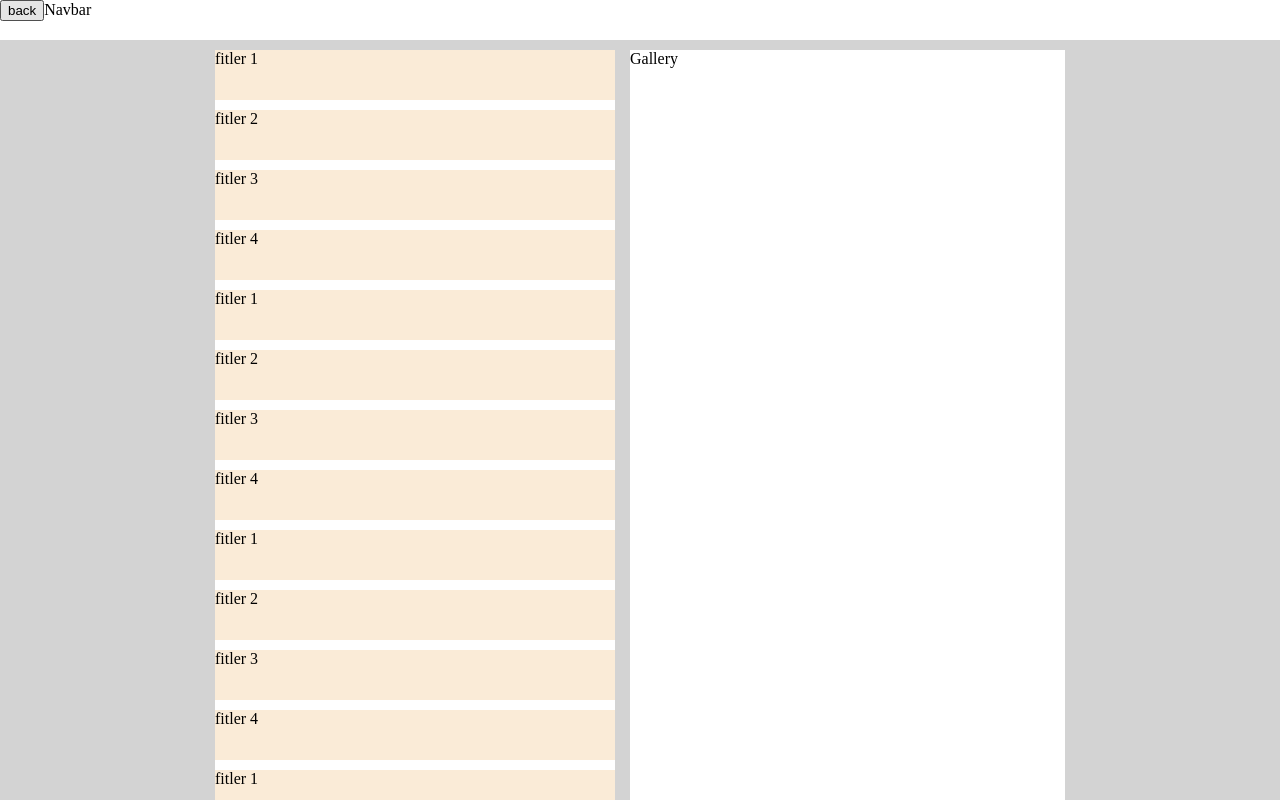
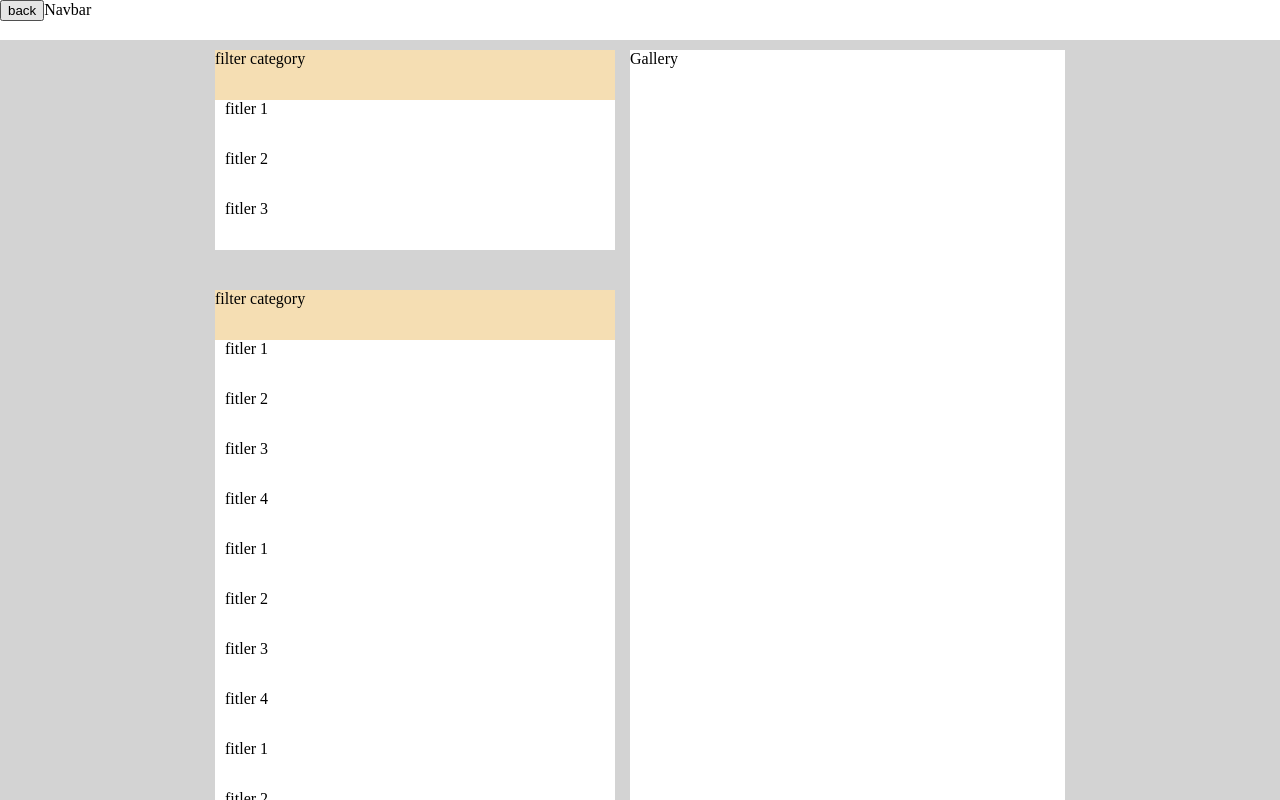
Before and after one commit to GabrielOarga/responsiveish, a React app: page / in a window 1280 px wide. Built offline with nearby package versions, Linux system fonts and the light colour scheme.

Commit message:
MASTER: Added collapsing elements

```diff
--- a/src/components/App.jsx
+++ b/src/components/App.jsx
@@ -1,5 +1,4 @@
 import React, { Component } from 'react';
-import ReactDOM from 'react-dom';
 
 import ModalView from '../containers/ModalView/ModalView';
 import MainView from '../containers/MainView/MainView';
@@ -28,6 +27,4 @@ class Dashboard extends Component {
   }
 }
 
-const container = document.createElement('div');
-document.body.appendChild(container);
-ReactDOM.render(<Dashboard />, container);
+export default Dashboard;
--- /dev/null
+++ b/src/components/Sidebar/Category.jsx
@@ -0,0 +1,22 @@
+import React, {Component} from 'react';
+
+import Content from './Content';
+
+export default class Category extends Component {
+  state = { expanded: true };
+
+  render () {
+    return (
+      <div className={'filter-category'}>
+        <div className={'header'} onClick={() => {console.log('click'); this.handleClick()}}>filter category</div>
+        <Content expanded={this.state.expanded}>
+          {this.props.children}
+        </Content>
+      </div>
+    )
+  }
+
+  handleClick = () => {
+    this.setState({ expanded: !this.state.expanded });
+  };
+}
--- /dev/null
+++ b/src/components/Sidebar/Content.jsx
@@ -0,0 +1,14 @@
+import React from 'react';
+
+const Content = ({children, expanded}) => {
+
+  const className = expanded ? 'content scrollable expanded' : 'content scrollable collapsed';
+
+  return (
+    <div className={className}>
+      {children}
+    </div>
+  )
+};
+
+export default Content;
--- a/src/components/Sidebar/Sidebar.jsx
+++ b/src/components/Sidebar/Sidebar.jsx
@@ -1,10 +1,61 @@
 import React from 'react';
+
+import Category from './Category';
 
 import './style.less';
 
 const Sidebar = () => {
   return (
     <div className={'sidebar'}>
+      <Category className={'filter-category'}>
+        <div className={'filter'}>fitler 1</div>
+        <div className={'filter'}>fitler 2</div>
+        <div className={'filter'}>fitler 3</div>
+      </Category>
+      <Category className={'filter-category'}>
+        <div className={'filter'}>fitler 1</div>
+        <div className={'filter'}>fitler 2</div>
+        <div className={'filter'}>fitler 3</div>
+        <div className={'filter'}>fitler 4</div>
+        <div className={'filter'}>fitler 1</div>
+        <div className={'filter'}>fitler 2</div>
+        <div className={'filter'}>fitler 3</div>
+        <div className={'filter'}>fitler 4</div>
+        <div className={'filter'}>fitler 1</div>
+        <div className={'filter'}>fitler 2</div>
+      </Category>
+      <Category className={'filter-category'}>
+        <div className={'filter'}>fitler 1</div>
+        <div className={'filter'}>fitler 2</div>
+        <div className={'filter'}>fitler 3</div>
+        <div className={'filter'}>fitler 4</div>
+        <div className={'filter'}>fitler 1</div>
+        <div className={'filter'}>fitler 2</div>
+        <div className={'filter'}>fitler 3</div>
+        <div className={'filter'}>fitler 4</div>
+        <div className={'filter'}>fitler 1</div>
+        <div className={'filter'}>fitler 2</div>
+        <div className={'filter'}>fitler 3</div>
+        <div className={'filter'}>fitler 4</div>
+        <div className={'filter'}>fitler 1</div>
+        <div className={'filter'}>fitler 2</div>
+        <div className={'filter'}>fitler 3</div>
+        <div className={'filter'}>fitler 4</div>
+        <div className={'filter'}>fitler 1</div>
+        <div className={'filter'}>fitler 2</div>
+        <div className={'filter'}>fitler 3</div>
+        <div className={'filter'}>fitler 4</div>
+        <div className={'filter'}>fitler 1</div>
+        <div className={'filter'}>fitler 2</div>
+        <div className={'filter'}>fitler 3</div>
+        <div className={'filter'}>fitler 4</div>
+      </Category>
+      <Category className={'filter-category'}>
+        <div className={'filter'}>fitler 1</div>
+        <div className={'filter'}>fitler 2</div>
+        <div className={'filter'}>fitler 3</div>
+      </Category>
+      <Category className={'filter-category'}>
         <div className={'filter'}>fitler 1</div>
         <div className={'filter'}>fitler 2</div>
         <div className={'filter'}>fitler 3</div>
@@ -37,6 +88,23 @@ const Sidebar = () => {
         <div className={'filter'}>fitler 2</div>
         <div className={'filter'}>fitler 3</div>
         <div className={'filter'}>fitler 4</div>
+        <div className={'filter'}>fitler 1</div>
+        <div className={'filter'}>fitler 2</div>
+        <div className={'filter'}>fitler 3</div>
+        <div className={'filter'}>fitler 4</div>
+        <div className={'filter'}>fitler 1</div>
+        <div className={'filter'}>fitler 2</div>
+        <div className={'filter'}>fitler 3</div>
+        <div className={'filter'}>fitler 4</div>
+        <div className={'filter'}>fitler 1</div>
+        <div className={'filter'}>fitler 2</div>
+        <div className={'filter'}>fitler 3</div>
+        <div className={'filter'}>fitler 4</div>
+        <div className={'filter'}>fitler 1</div>
+        <div className={'filter'}>fitler 2</div>
+        <div className={'filter'}>fitler 3</div>
+        <div className={'filter'}>fitler 4</div>
+      </Category>
     </div>
   )
 };
--- a/src/components/Sidebar/style.less
+++ b/src/components/Sidebar/style.less
@@ -1,20 +1,54 @@
+@import '../../styles/variables.less';
+
 .sidebar {
-  background: white;
-  overflow: auto;
-
   grid-column-start: start;
   grid-column-end: mid;
   grid-row-start: mid;
   grid-row-end: end;
 
-  display: grid;
+  background: none;
 
-  //grid-template-rows: repeat(auto-fill, 50px);
+  .filter-category {
+    display: flex;
+    flex-flow: column nowrap;
+    justify-content: flex-start;
 
-  grid-gap: 10px;
+    overflow: hidden;
 
-  .filter {
-    background: antiquewhite;
-    height: 50px;
+    margin-bottom: 40px;
+
+    background: wheat;
+
+    .header {
+      flex: 0 0 50px;
+    }
+
+    .content {
+      overflow: auto scroll;
+      transition: max-height 0.25s ease; //NOTE: Use 'ease' here for best behaviour for smaller than max-height elements
+
+      .filter {
+        background: white;
+        height: 50px;
+      }
+
+      &.expanded {
+        max-height: min(350px, height);
+      }
+
+      &.collapsed {
+        max-height: 0;
+      }
+    }
+
+    .filter {
+      background: antiquewhite;
+      height: 50px;
+
+      display: flex;
+      flex-flow: row nowrap;
+      justify-content: space-between;
+      padding: 0 10px 0 10px;
+    }
   }
 }
--- a/src/containers/ModalView/style.less
+++ b/src/containers/ModalView/style.less
@@ -20,6 +20,8 @@
   width: 100vw;
   height: 100vh;
 
+  overflow: auto;
+
   display: grid;
   grid-template-columns: 200px [start] 400px [mid] auto [end] 200px;
   grid-template-rows: [start] 40px [mid] auto [end];
--- a/src/index.js
+++ b/src/index.js
@@ -1,10 +1,10 @@
 import React from 'react';
 import ReactDOM from 'react-dom';
 
-import App from './components/App';
+import Dashboard from './components/App';
 
 import './styles/style.less';
 
 /* NOTE: App Init */
 
-ReactDOM.render(<App />, document.getElementById('responsively'));
+ReactDOM.render(<Dashboard />, document.getElementById('responsively'));
--- a/src/styles/style.less
+++ b/src/styles/style.less
@@ -2,4 +2,30 @@
 
 body {
   background-color: @color;
+
+  div {
+
+  }
+
+  .scrollable {
+    &::-webkit-scrollbar-track
+    {
+      background-color: #ffffff;
+    }
+
+    &::-webkit-scrollbar
+    {
+      width: 12px;
+      height: 6px;
+      -webkit-appearance: none;
+    }
+
+    &::-webkit-scrollbar-thumb
+    {
+      width: 12px;
+      border-radius: 8px;
+      border: 3px solid #fff;
+      background-color: @scrollbar;
+    }
+  }
 }
--- a/src/styles/variables.less
+++ b/src/styles/variables.less
@@ -1,4 +1,6 @@
 @color: salmon;
+
+@scrollbar: lightgray;
 
 @screen-xs: 480px;
 @screen-s: 768px;
```
Lines whose indentation alone changed are shown as unchanged.
